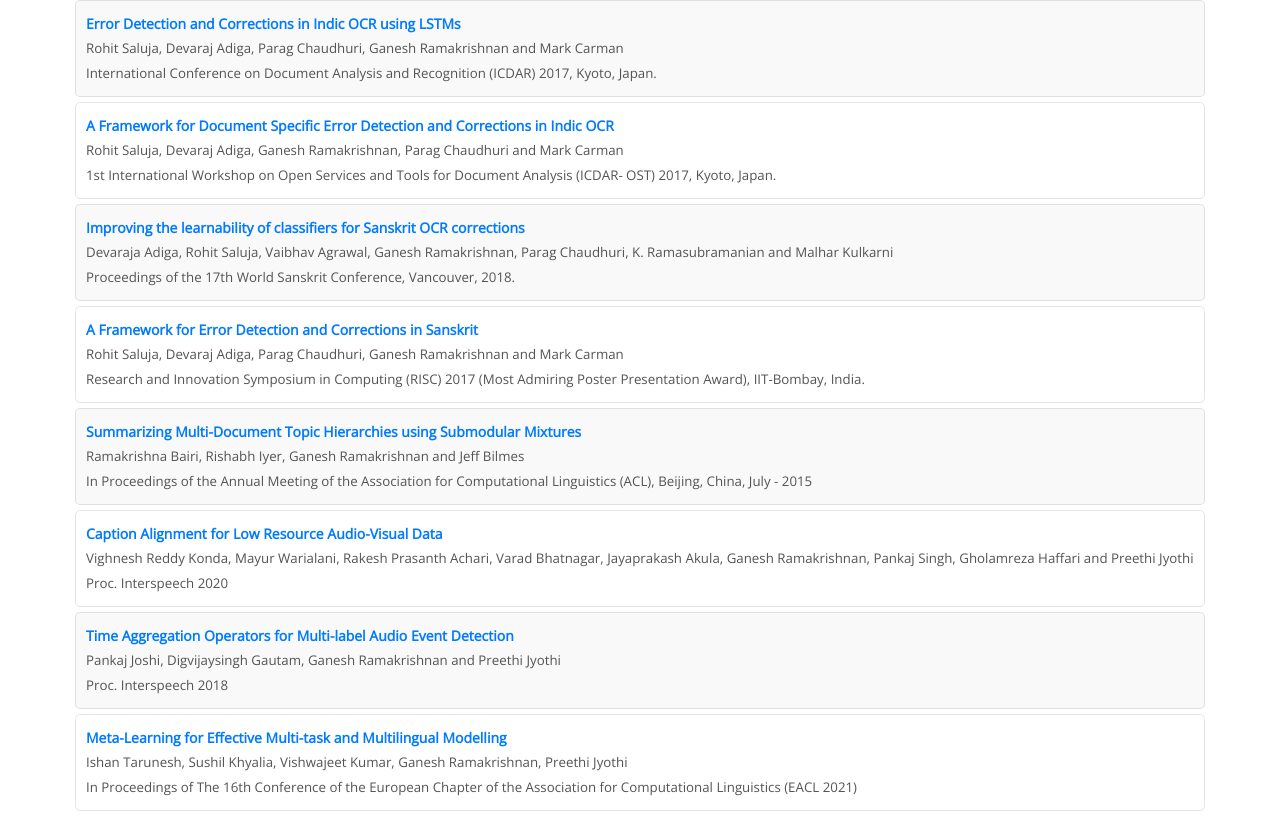
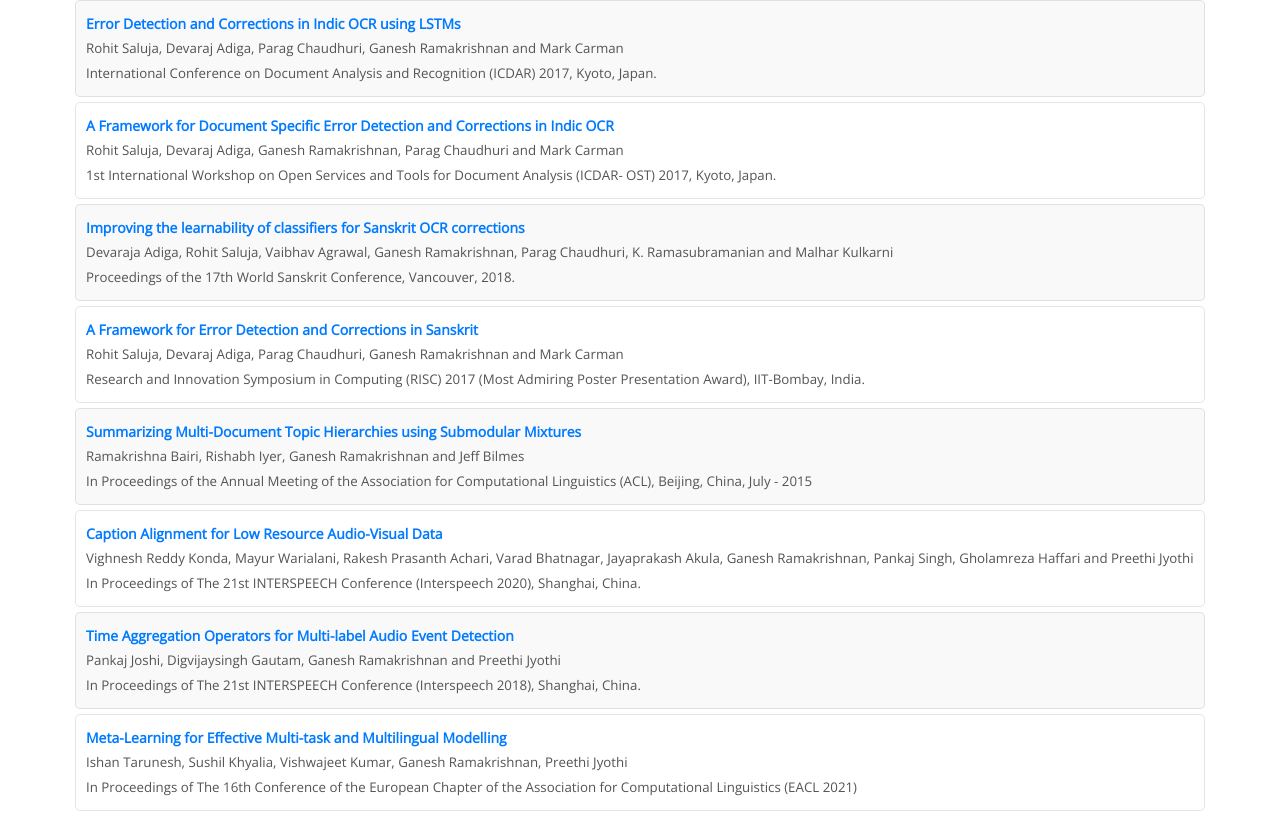
Before and after one commit to s-jeff/Project-UDAAN, a plain HTML site: page index.html in a window 1280 px wide. Shown: the part 5035-5851 px from the top of the page. Drawn offline with nearby package versions, Linux system fonts and the light colour scheme; files whose address does not match are found by name.

Commit message:
Update index.html

```diff
--- a/index.html
+++ b/index.html
@@ -331,7 +331,7 @@
         <div class="col-lg-6 col-md-12 col-xs-12 info wow fadeInRight" data-wow-delay="0.3s">
           <div class="site-heading">
             <h2 class="section-title">MALTA</h2>
-            <h4 class="section-subtitle">Multi-Modal And multi-Lingual Temporal sentence Alignment</h4>
+            <h4 class="section-subtitle">Multi-Modal And Multi-Lingual Temporal Sentence Alignment</h4>
             <p>
               For localizing sentences/captions in videos that leverages both audio and video modalities and that can generalize to new and possibly low-resource language settings.Moreover, it is a rich new dataset, whose annotation is driven by both audio and visual modalities and which is richer in the audio modality than previous datasets.
             </p>
@@ -533,7 +533,7 @@
               Vighnesh Reddy Konda, Mayur Warialani, Rakesh Prasanth Achari, Varad Bhatnagar, Jayaprakash Akula, Ganesh Ramakrishnan, Pankaj Singh,  Gholamreza Haffari and Preethi Jyothi
             </p>
             <p class="paper-conference">
-              Proc. Interspeech 2020
+              In Proceedings of The 21st INTERSPEECH Conference (Interspeech 2020), Shanghai, China.
             </p>
           </div>
 
@@ -546,7 +546,7 @@
               Pankaj Joshi, Digvijaysingh Gautam, Ganesh Ramakrishnan and  Preethi Jyothi
             </p>
             <p class="paper-conference">
-              Proc. Interspeech 2018
+              In Proceedings of The 21st INTERSPEECH Conference (Interspeech 2018), Shanghai, China.
             </p>
           </div>
 
```
